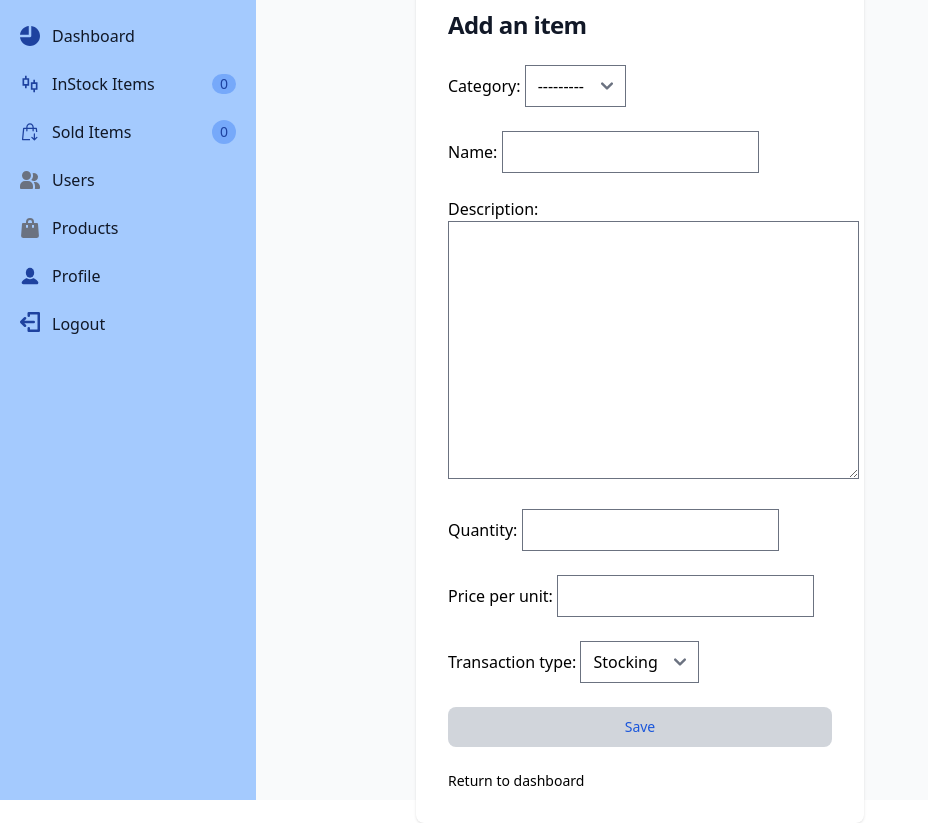
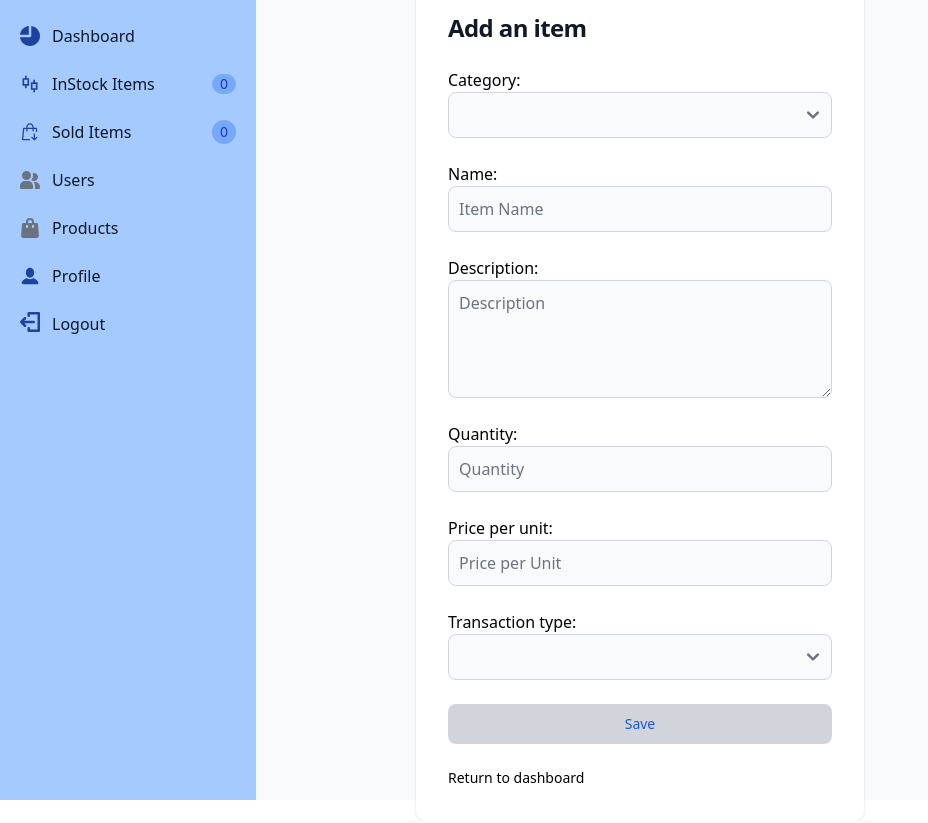
Before and after one commit to disi98/budget_tracker_and_inventories, a Django app: page /dashboard/stock/ in a window 1280 px wide. Shown: the whole page, without its empty margins (0-928 px from the left). Run offline with Django 5.2, Linux system fonts and the light colour scheme; a user stored in the database is signed in; data that the repository does not hold is empty; some libraries are stand-ins or nearby versions.

Commit message:
update form

```diff
--- a/budget/dashboard/forms.py
+++ b/budget/dashboard/forms.py
@@ -2,13 +2,42 @@ from django import forms
 from inventory.models import InventoryItem
 
 class InventoryItemForm(forms.ModelForm):
+    category = forms.ChoiceField(widget=forms.Select(attrs={
+        'class': 'bg-gray-50 border border-gray-300 text-gray-900 rounded-lg focus:ring-primary-600 focus:border-primary-600 block w-full p-2.5 dark:bg-gray-700 dark:border-gray-600 dark:text-white dark:focus:ring-blue-500 dark:focus:border-blue-500',
+    }))
+
+    name = forms.CharField(widget=forms.TextInput(attrs={
+        'placeholder': 'Item Name',  # Placeholder for the name
+        'id': 'name',  # ID for the name input
+        'class': 'bg-gray-50 border border-gray-300 text-gray-900 rounded-lg focus:ring-primary-600 focus:border-primary-600 block w-full p-2.5 dark:bg-gray-700 dark:border-gray-600 dark:placeholder-gray-400 dark:text-white dark:focus:ring-blue-500 dark:focus:border-blue-500',
+        'required': True,  # Make it a required field
+    }))
+
+    description = forms.CharField(widget=forms.Textarea(attrs={
+        'placeholder': 'Description',  # Placeholder for the description
+        'id': 'description',  # ID for the description input
+        'class': 'bg-gray-50 border border-gray-300 text-gray-900 rounded-lg focus:ring-primary-600 focus:border-primary-600 block w-full p-2.5 dark:bg-gray-700 dark:border-gray-600 dark:placeholder-gray-400 dark:text-white dark:focus:ring-blue-500 dark:focus:border-blue-500',
+        'rows': 4,  # Number of rows for the textarea
+    }))
+
+    quantity = forms.IntegerField(widget=forms.NumberInput(attrs={
+        'placeholder': 'Quantity',  # Placeholder for quantity
+        'id': 'quantity',  # ID for the quantity input
+        'class': 'bg-gray-50 border border-gray-300 text-gray-900 rounded-lg focus:ring-primary-600 focus:border-primary-600 block w-full p-2.5 dark:bg-gray-700 dark:border-gray-600 dark:placeholder-gray-400 dark:text-white dark:focus:ring-blue-500 dark:focus:border-blue-500',
+        'required': True,  # Make it a required field
+    }))
+
+    price_per_unit = forms.DecimalField(widget=forms.NumberInput(attrs={
+        'placeholder': 'Price per Unit',  # Placeholder for price
+        'id': 'price_per_unit',  # ID for the price input
+        'class': 'bg-gray-50 border border-gray-300 text-gray-900 rounded-lg focus:ring-primary-600 focus:border-primary-600 block w-full p-2.5 dark:bg-gray-700 dark:border-gray-600 dark:placeholder-gray-400 dark:text-white dark:focus:ring-blue-500 dark:focus:border-blue-500',
+        'required': True,  # Make it a required field
+    }))
+
+    transaction_type = forms.ChoiceField(widget=forms.Select(attrs={
+        'class': 'bg-gray-50 border border-gray-300 text-gray-900 rounded-lg focus:ring-primary-600 focus:border-primary-600 block w-full p-2.5 dark:bg-gray-700 dark:border-gray-600 dark:text-white dark:focus:ring-blue-500 dark:focus:border-blue-500',
+    }))
+
     class Meta:
         model = InventoryItem
         fields = ['category', 'name', 'description', 'quantity', 'price_per_unit', 'transaction_type']
-
-        def __init__(self, *args, **kwargs):
-            super(InventoryItemForm, self).__init__(*args, **kwargs)
-            for field_name, field in self.fields.items():
-                field.widget.attrs.update({
-                    'class': 'block w-full px-4 py-2 mt-2 text-gray-700 bg-white border border-gray-300 rounded-md focus:border-blue-500 focus:outline-none focus:ring'
-                })
--- a/budget/static/css/tw_output/output.css
+++ b/budget/static/css/tw_output/output.css
@@ -1643,16 +1643,6 @@ input:checked + .toggle-bg {
   padding-bottom: 2rem;
 }
 
-.py-0 {
-  padding-top: 0px;
-  padding-bottom: 0px;
-}
-
-.px-0 {
-  padding-left: 0px;
-  padding-right: 0px;
-}
-
 .pt-2 {
   padding-top: 0.5rem;
 }
@@ -2132,16 +2122,13 @@ input:checked + .toggle-bg {
 }
 
 @media (min-width: 976px) {
-  .lg\:h-screen {
-    height: 100vh;
-  }
-
   .lg\:w-1\/2 {
     width: 50%;
   }
 
-  .lg\:justify-center {
-    justify-content: center;
+  .lg\:px-6 {
+    padding-left: 1.5rem;
+    padding-right: 1.5rem;
   }
 
   .lg\:py-0 {
@@ -2149,11 +2136,6 @@ input:checked + .toggle-bg {
     padding-bottom: 0px;
   }
 
-  .lg\:px-6 {
-    padding-left: 1.5rem;
-    padding-right: 1.5rem;
-  }
-
   .lg\:py-8 {
     padding-top: 2rem;
     padding-bottom: 2rem;
```
Also changed, not shown: budget/db.sqlite3.
